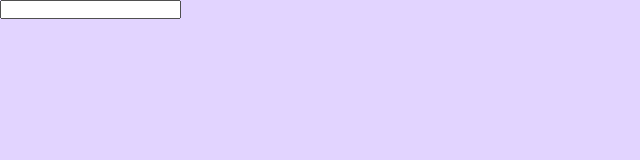
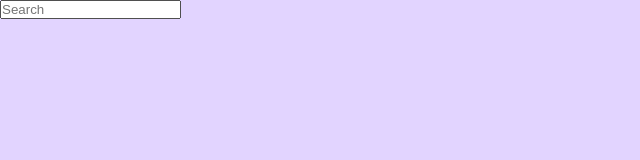
Before and after one commit to elijahgummer/weather-app-react, a React (Create React App) app in the folder weather-app-react/: page / in a window 1280 px wide. Shown: the top 160 px of the page, without its empty margins (0-640 px from the left). Built offline with nearby package versions, Linux system fonts and the light colour scheme.

Commit message:
added some code

```diff
--- a/weather-app-react/src/components/Weather.jsx
+++ b/weather-app-react/src/components/Weather.jsx
@@ -5,7 +5,7 @@ const Weather = () => {
   return (
     <div className='weather'>
       <div className="search-bar">
-        <input type="text" />
+        <input type="text" placeholder='Search'/>
       </div>
     </div>
   )
```
